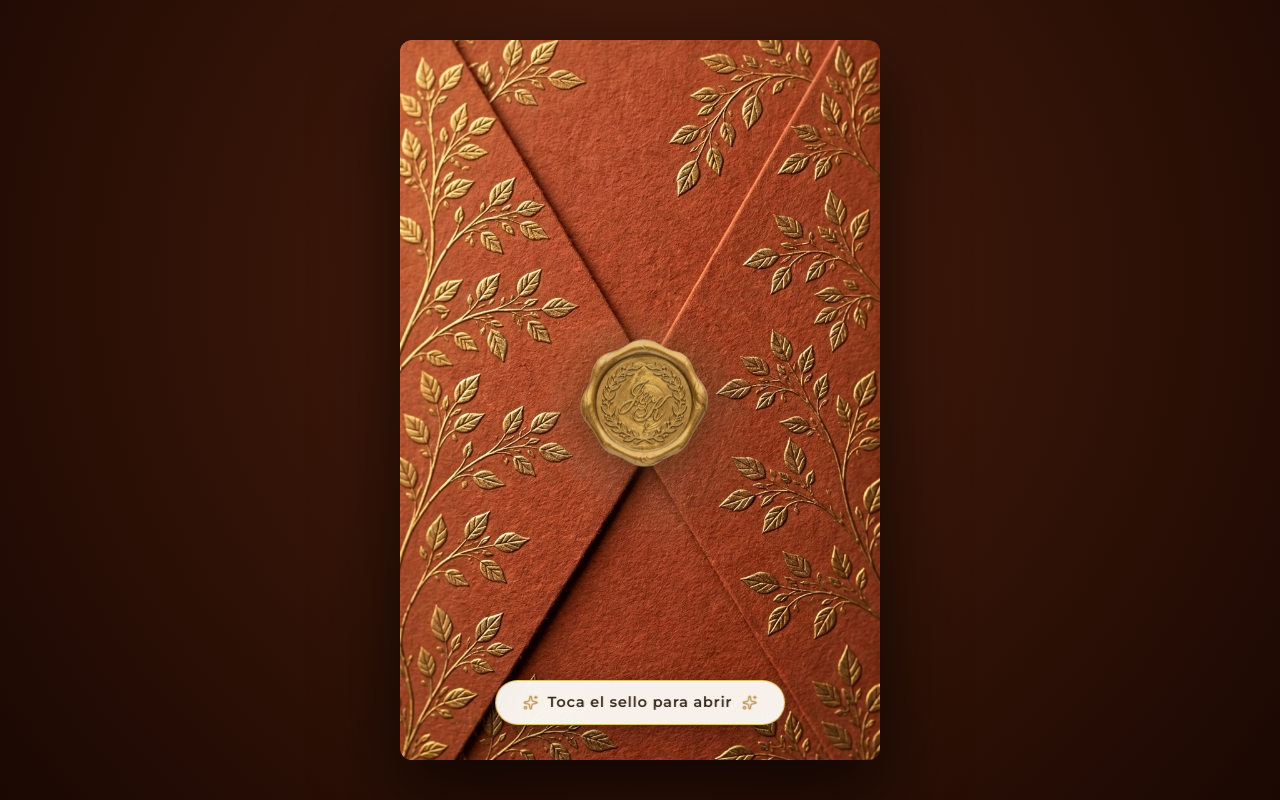
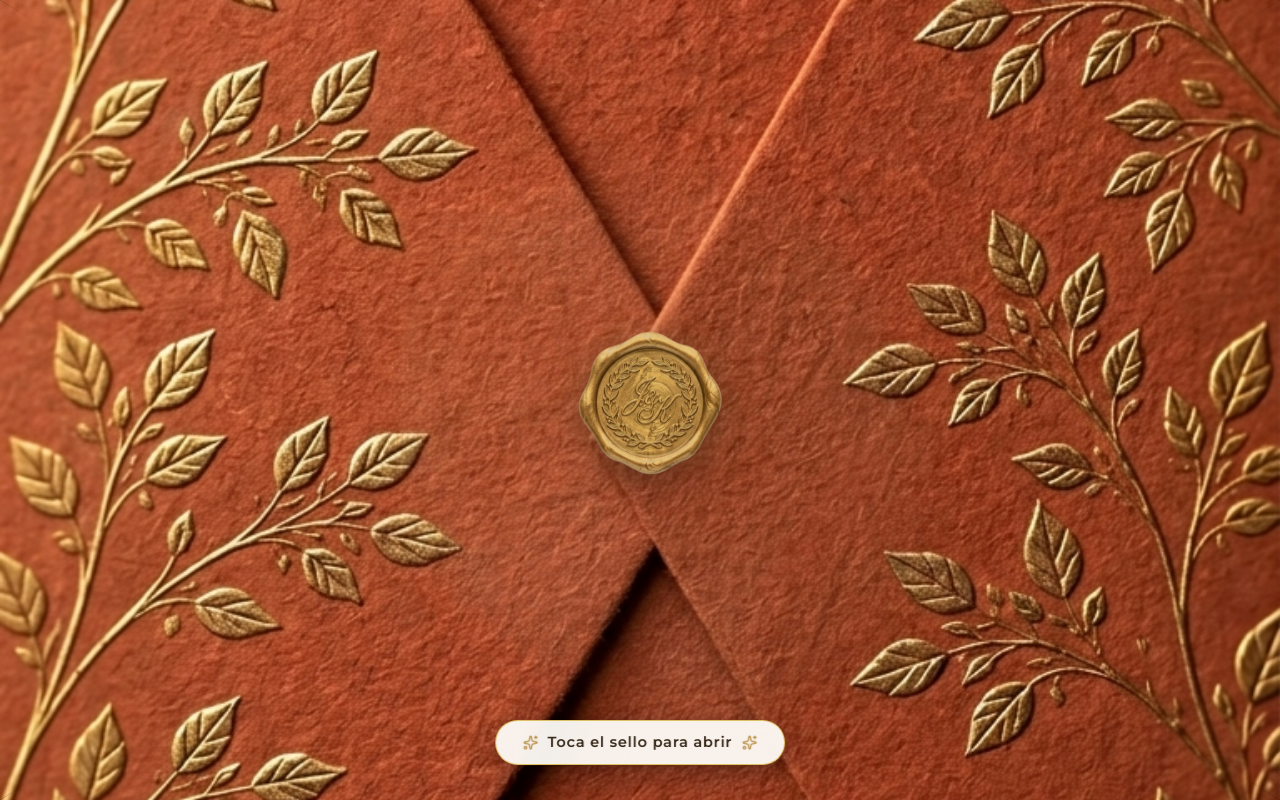
Before and after one commit to jecheverri13/our-wedding, a React (Vite) app: page / in a window 1280 px wide. Shown: the top 800 px of the page. Built offline with nearby package versions, Linux system fonts and the light colour scheme.

Commit message:
feat: add stylesheet for interactive wedding envelope and invitation layout

```diff
--- a/src/App.css
+++ b/src/App.css
@@ -70,11 +70,11 @@ body {
 
 @media (min-width: 540px) {
   .envelope-viewport-stage {
-    width: min(480px, 92vw);
-    height: min(90vh, 850px);
+    width: 100vw;
+    height: 100%;
     aspect-ratio: 768 / 1376;
-    border-radius: 12px;
-    box-shadow: 0 30px 80px rgba(0, 0, 0, 0.7);
+    border-radius: 0;
+    box-shadow: none;
   }
 }
 
@@ -268,8 +268,8 @@ body {
   top: 50.4%;
   left: 50.8%;
   transform: translate(-50%, -50%);
-  width: 136px;
-  height: 136px;
+  width: 152px;
+  height: 152px;
   background: transparent;
   border: none;
   padding: 0;
@@ -384,8 +384,8 @@ body {
 
 @media (max-width: 480px) {
   .interactive-wax-seal-btn {
-    width: 114px;
-    height: 114px;
+    width: 128px;
+    height: 128px;
   }
 
   .seal-touch-prompt-wrap {
```
